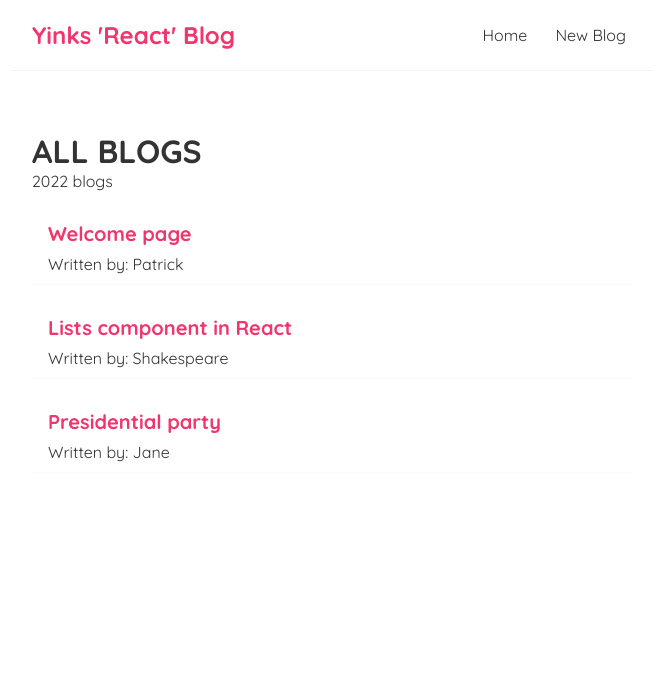
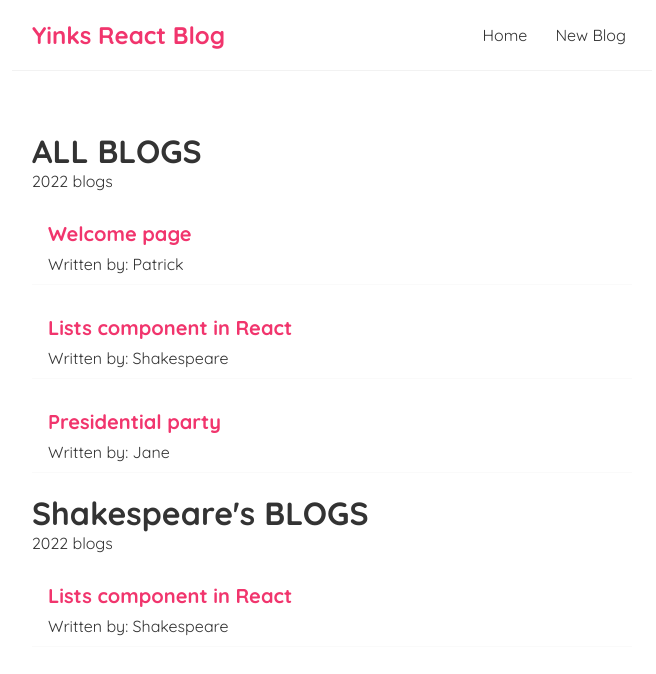
Before and after one commit to asyinka/react-blog, a React (Create React App) app: page / in a window 1280 px wide. Shown: the top 674 px of the page, without its empty margins (308-964 px from the left). Built offline with nearby package versions, Linux system fonts and the light colour scheme.

Commit message:
reusing components

```diff
--- a/src/Home.js
+++ b/src/Home.js
@@ -26,6 +26,11 @@ const Home = () => {
   return (
     <div className="home">
       <BlogList blogs={blogs} title="ALL BLOGS" year={2022} />
+      <BlogList
+        blogs={blogs.filter((blog) => blog.author === "Shakespeare")}
+        title="Shakespeare's BLOGS"
+        year={2022}
+      />
     </div>
   );
 };
--- a/src/NavBar.js
+++ b/src/NavBar.js
@@ -1,7 +1,7 @@
 const NavBar = () => {
   return (
     <nav className="navbar">
-      <h1>Yinks 'React' Blog</h1>
+      <h1>Yinks React Blog</h1>
       <div className="links">
         <a href="/">Home</a>
         <a href="/create">New Blog</a>
```
